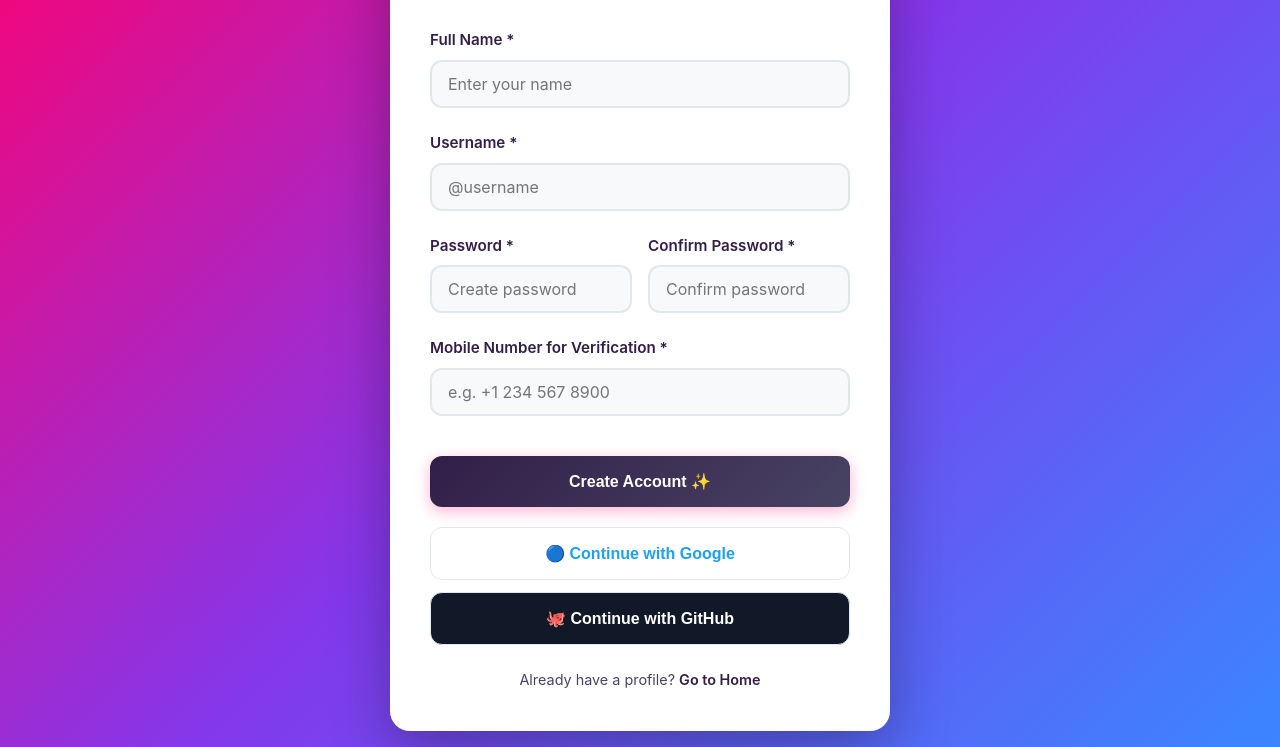
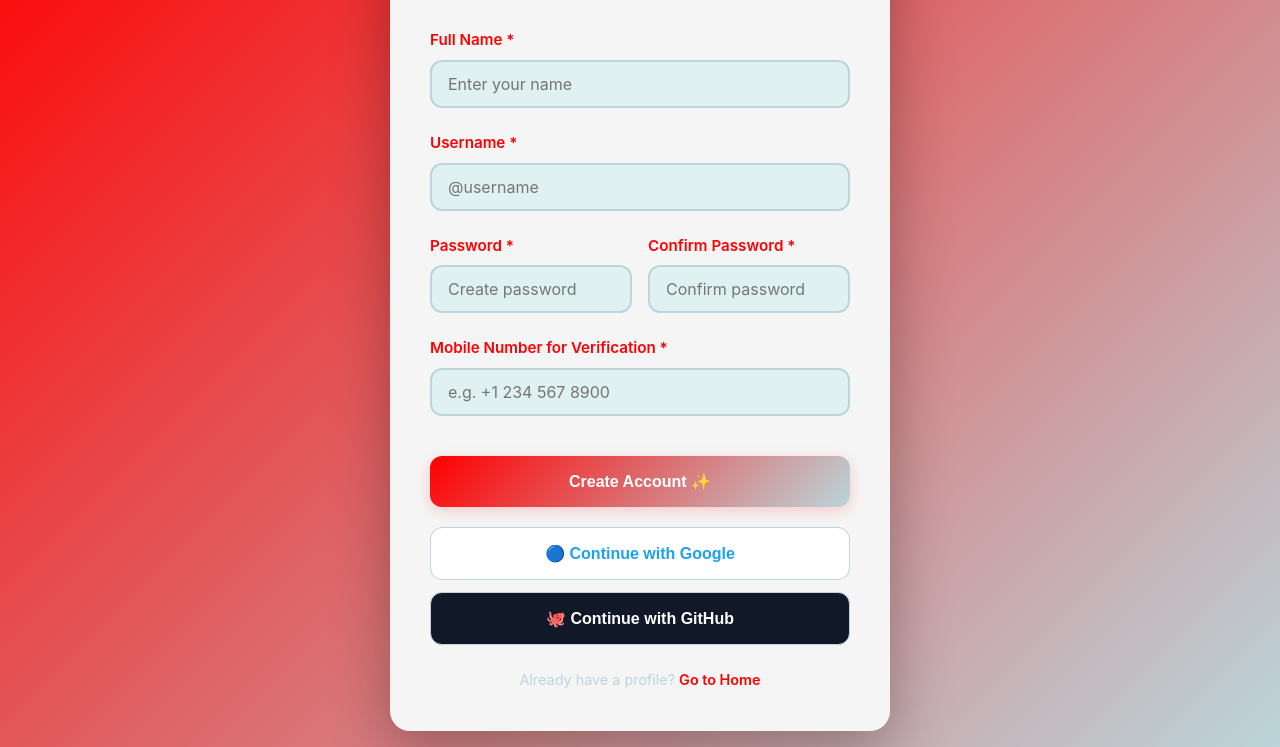
Before and after one commit to mehta-k/Global-Media, a plain HTML site: page signup.html in a window 1280 px wide. Shown: the part 139-886 px from the top of the page. Drawn offline with Linux system fonts and the light colour scheme.

Commit message:
Apply requested F5F5F5 palette across site

```diff
--- a/signup.html
+++ b/signup.html
@@ -11,7 +11,7 @@
             display: flex;
             align-items: center;
             justify-content: center;
-            background: linear-gradient(135deg, #FF006E 0%, #8338EC 50%, #3A86FF 100%);
+            background: var(--gradient-1);
             padding: 1rem;
         }
 
@@ -70,7 +70,7 @@
         .form-group textarea:focus {
             outline: none;
             border-color: var(--primary-color);
-            box-shadow: 0 0 15px rgba(255, 0, 110, 0.3);
+            box-shadow: 0 0 15px rgba(255, 0, 0, 0.18);
             background: var(--bg-primary);
         }
 
@@ -95,7 +95,7 @@
             align-items: center;
             justify-content: center;
             font-size: 2.5rem;
-            box-shadow: 0 4px 15px rgba(255, 0, 110, 0.3);
+            box-shadow: 0 4px 15px rgba(255, 0, 0, 0.18);
         }
 
         .submit-btn {
@@ -109,13 +109,13 @@
             font-weight: 700;
             cursor: pointer;
             transition: all 0.3s cubic-bezier(0.4, 0, 0.2, 1);
-            box-shadow: 0 4px 15px rgba(255, 0, 110, 0.3);
+            box-shadow: 0 4px 15px rgba(255, 0, 0, 0.18);
             margin-top: 1rem;
         }
 
         .submit-btn:hover {
             transform: translateY(-2px);
-            box-shadow: 0 8px 25px rgba(255, 0, 110, 0.5);
+            box-shadow: 0 8px 25px rgba(255, 0, 0, 0.25);
         }
 
         .submit-btn:active {
--- a/styles.css
+++ b/styles.css
@@ -6,29 +6,29 @@
 }
 
 :root {
-    --primary-color: #321E48;
-    --secondary-color: #484363;
-    --accent-color: #65DCD5;
-    --success-color: #D9FFF4;
-    --bg-primary: #FFFFFF;
-    --bg-secondary: #F7F9FA;
-    --border-color: #E1E8ED;
-    --text-primary: #321E48;
-    --text-secondary: #484363;
-    --hover-bg: #F7F9FA;
-    --shadow: 0 1px 3px rgba(50, 30, 72, 0.12), 0 1px 2px rgba(50, 30, 72, 0.24);
-    --gradient-1: linear-gradient(135deg, #321E48 0%, #484363 100%);
-    --gradient-2: linear-gradient(135deg, #484363 0%, #65DCD5 100%);
-    --gradient-3: linear-gradient(135deg, #65DCD5 0%, #D9FFF4 100%);
+    --primary-color: #FF0000;
+    --secondary-color: #BBD5DA;
+    --accent-color: #DFF1F1;
+    --success-color: #F5F5F5;
+    --bg-primary: #F5F5F5;
+    --bg-secondary: #DFF1F1;
+    --border-color: #BBD5DA;
+    --text-primary: #FF0000;
+    --text-secondary: #BBD5DA;
+    --hover-bg: #DFF1F1;
+    --shadow: 0 1px 3px rgba(255, 0, 0, 0.12), 0 1px 2px rgba(255, 0, 0, 0.24);
+    --gradient-1: linear-gradient(135deg, #FF0000 0%, #BBD5DA 100%);
+    --gradient-2: linear-gradient(135deg, #BBD5DA 0%, #DFF1F1 100%);
+    --gradient-3: linear-gradient(135deg, #DFF1F1 0%, #F5F5F5 100%);
 }
 
 body.dark-mode {
-    --bg-primary: #1B1530;
-    --bg-secondary: #2A2142;
-    --border-color: #484363;
-    --text-primary: #D9FFF4;
-    --text-secondary: #B3F1E8;
-    --hover-bg: #484363;
+    --bg-primary: #FF0000;
+    --bg-secondary: #BBD5DA;
+    --border-color: #DFF1F1;
+    --text-primary: #F5F5F5;
+    --text-secondary: #DFF1F1;
+    --hover-bg: #BBD5DA;
 }
 
 body {
@@ -43,7 +43,7 @@
 .navbar {
     position: sticky;
     top: 0;
-    background: linear-gradient(135deg, rgba(255, 0, 110, 0.1) 0%, rgba(131, 56, 236, 0.1) 100%);
+    background: linear-gradient(135deg, rgba(255, 0, 0, 0.08) 0%, rgba(187, 213, 218, 0.18) 100%);
     border-bottom: 2px solid var(--border-color);
     z-index: 100;
     backdrop-filter: blur(10px);
@@ -102,7 +102,7 @@
 .nav-link:hover,
 .nav-link.active {
     color: var(--primary-color);
-    background: rgba(255, 0, 110, 0.1);
+    background: rgba(255, 0, 0, 0.08);
 }
 
 .nav-link:hover::after,
@@ -122,7 +122,7 @@
 
 .user-avatar:hover {
     transform: scale(1.1) rotate(10deg);
-    box-shadow: 0 0 20px rgba(255, 0, 110, 0.4);
+    box-shadow: 0 0 20px rgba(255, 0, 0, 0.3);
 }
 
 /* Main Container */
```
Also changed, not shown: index.html (+2 -2 lines).
